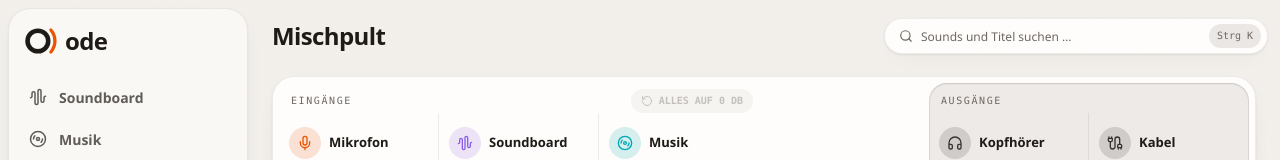
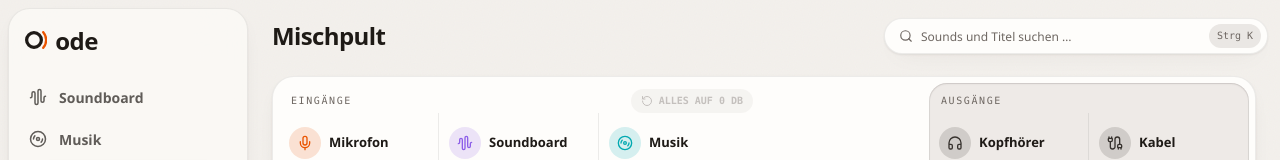
Before and after one commit to MosesCommitsFraud/Ode, a React (Vite) app: page / in a window 1280 px wide. Shown: the top 160 px of the page. Built offline with nearby package versions, Linux system fonts and the light colour scheme; the HTML template or start-up script is replaced by a standard one.

Commit message:
Logo-Symbol so hoch wie der Schriftzug

```diff
--- a/src/components/shell/Sidebar.tsx
+++ b/src/components/shell/Sidebar.tsx
@@ -23,9 +23,9 @@ export const SETTINGS = {
 /** Wortmarke mit App-Symbol: ein Ring, der wie eine Schallwelle aufgeht. */
 function Logo() {
   return (
-    <div className="flex items-center gap-2">
+    <div className="flex h-8 items-center gap-2">
       {/* Symbol wie in Taskleiste und Tray (src-tauri/icons/source/app-icon.svg), hier ohne Box. */}
-      <svg viewBox="170 162 700 700" className="size-8 shrink-0" aria-hidden>
+      <svg viewBox="176 236 684 552" className="h-[18px] w-auto shrink-0 -translate-y-px" aria-hidden>
         <circle cx="452" cy="512" r="226" fill="none" stroke="currentColor" strokeWidth="100" />
         <path d="M736 272A370 370 0 0 1 736 752" fill="none" stroke="var(--primary)" strokeWidth="72" strokeLinecap="round" />
       </svg>
```
